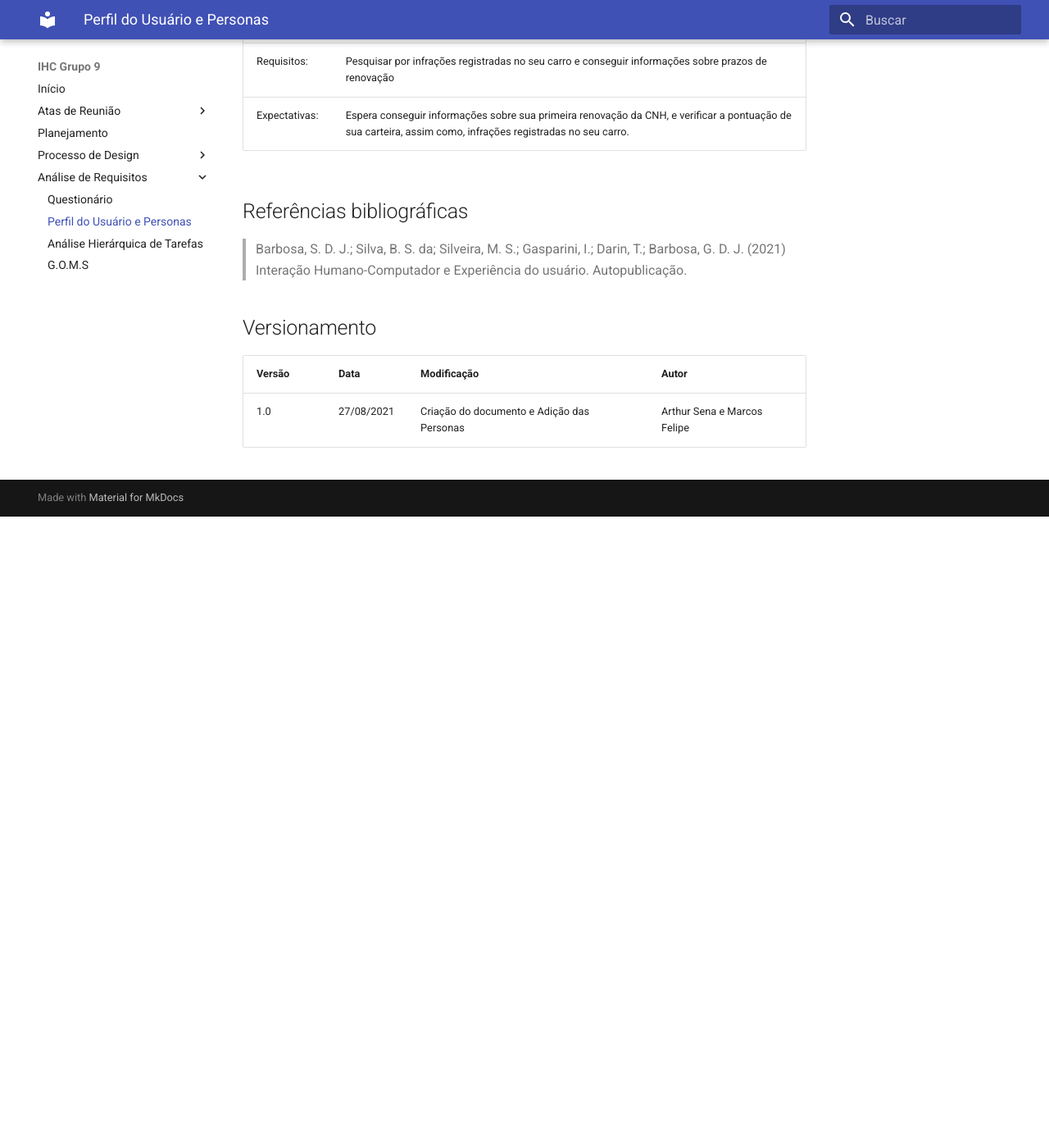
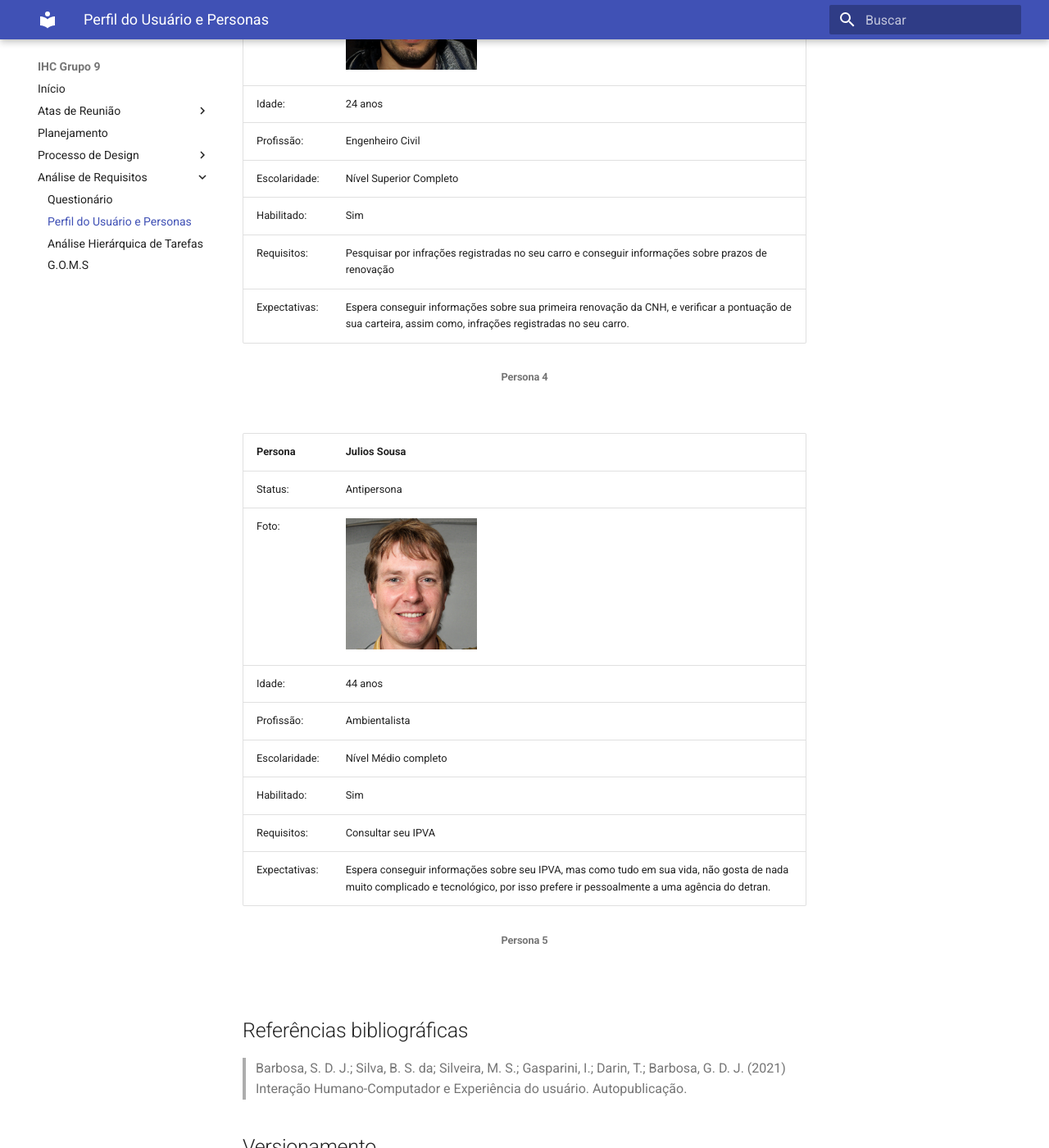
Before and after one commit to Interacao-Humano-Computador/2021.1-Detran-DF, an MkDocs documentation site: the page built from docs/analiseRequisitos/perfil.md, in a window 1280 px wide and 1400 px high, scrolled down 2802 px. Shown: the whole window at 82% size. Built offline with MkDocs 1.6.1 and Material for MkDocs 9.7.7, drawn with Linux system fonts in a browser that asks for light colours; before the commit the page ends 3432 px from its top, so only the background shows below that; some of the changed text lies outside the part shown.

Commit message:
#11 adding antipersona

```diff
--- a/docs/analiseRequisitos/perfil.md
+++ b/docs/analiseRequisitos/perfil.md
@@ -31,6 +31,9 @@
 | Requisitos: | Nelton deseja que o site possua uma interface intuitiva para realização das suas atividades já que não tem muita familiaridade com o computador |
 | Expectativas: | Espera conseguir periodicamente pesquisar e verificar sua documentação no site do Detran DF (infrações, renovações, veículos etc.) |
 
+<h6><center> Persona 1 </center></h6>
+<br/>
+
 | Persona | José Fernandes Freire |
 |--|--|
 | Status: | Persona primária |
@@ -41,6 +44,9 @@
 | Habilitado: | Sim |
 | Requisitos: | Deseja que o site possua uma interface intuitiva para realização das suas atividades já que não tem muita familiaridade com o computador  |
 | Expectativas: | Espera se informar sobre suas infrações periodicamente assim como sobre possíveis renovações |
+
+<h6><center> Persona 2 </center></h6>
+<br/>
 
 | Persona | Heloísa Feitosa |
 |--|--|
@@ -53,6 +59,9 @@
 | Requisitos: | Conhecer as informações relacionadas à Carteira Nacional de Habilitação - CNH |
 | Expectativas: | Espera conseguir informações a retirada da sua primeira CNH, assim como pesquisar por resultados das fases do processo |
 
+<h6><center> Persona 3 </center></h6>
+<br/>
+
 | Persona | Danilo Bauer |
 |--|--|
 | Status: | Persona primária |
@@ -64,6 +73,23 @@
 | Requisitos: | Pesquisar por infrações registradas no seu carro e conseguir informações sobre prazos de renovação  |
 | Expectativas: | Espera conseguir informações sobre sua primeira renovação da CNH, e verificar a pontuação de sua carteira, assim como, infrações registradas no seu carro. |
 
+<h6><center> Persona 4 </center></h6>
+<br/>
+
+| Persona | Julios Sousa |
+|--|--|
+| Status: | Antipersona |
+| Foto: | <img src="/assets/analiseRequisitos/personas/persona5.jpeg" alt="Enzo" style="width:160px;"/> |
+| Idade: | 44 anos |
+| Profissão: | Ambientalista |
+| Escolaridade: | Nível Médio completo |
+| Habilitado: | Sim |
+| Requisitos: | Consultar seu IPVA  |
+| Expectativas: | Espera conseguir informações sobre seu IPVA, mas como tudo em sua vida, não gosta de nada muito complicado e tecnológico, por isso prefere ir pessoalmente a uma agência do detran. |
+
+<h6><center> Persona 5 </center></h6>
+<br/>
+
 ## Referências bibliográficas
 > Barbosa, S. D. J.; Silva, B. S. da; Silveira, M. S.; Gasparini, I.; Darin, T.; Barbosa, G. D. J. (2021) Interação Humano-Computador e Experiência do usuário. Autopublicação.
 
```
Also changed, not shown: docs/analiseRequisitos/questionario.md (+17 -17 lines), docs/assets/analiseRequisitos/personas/persona5.jpeg (added).
